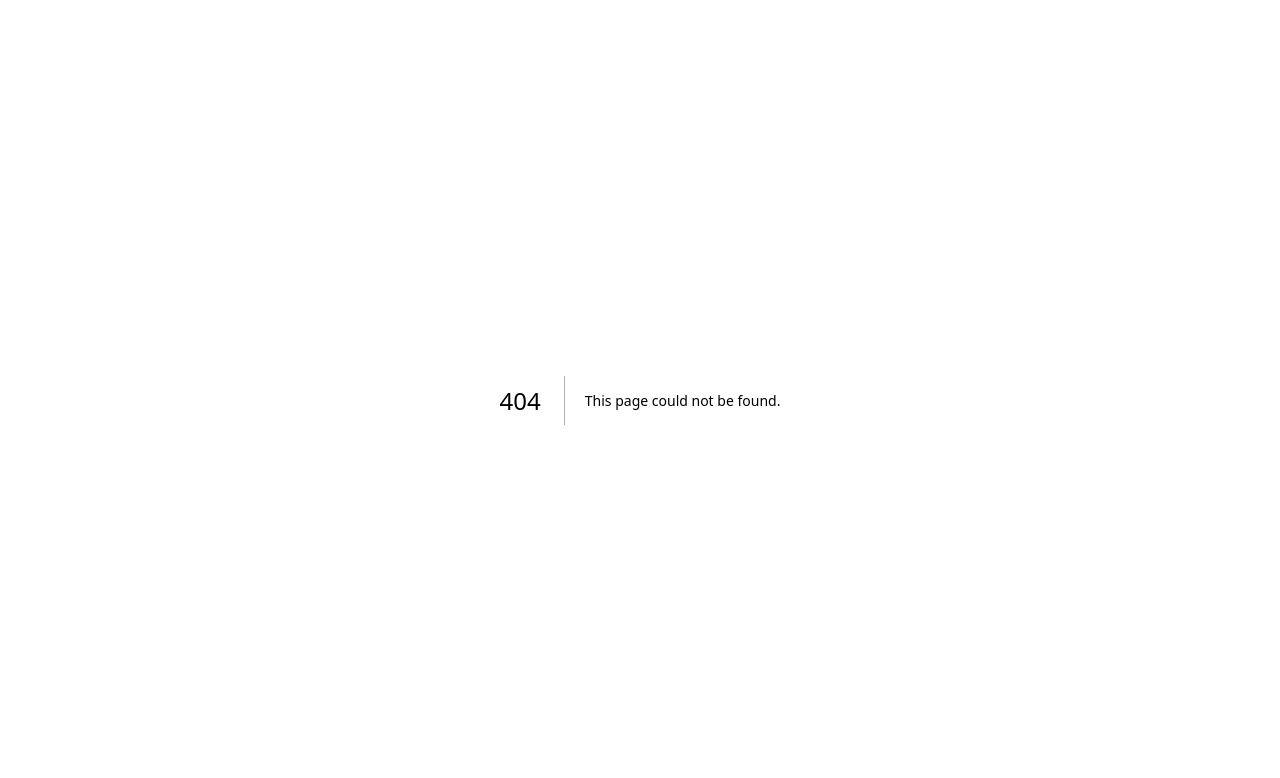
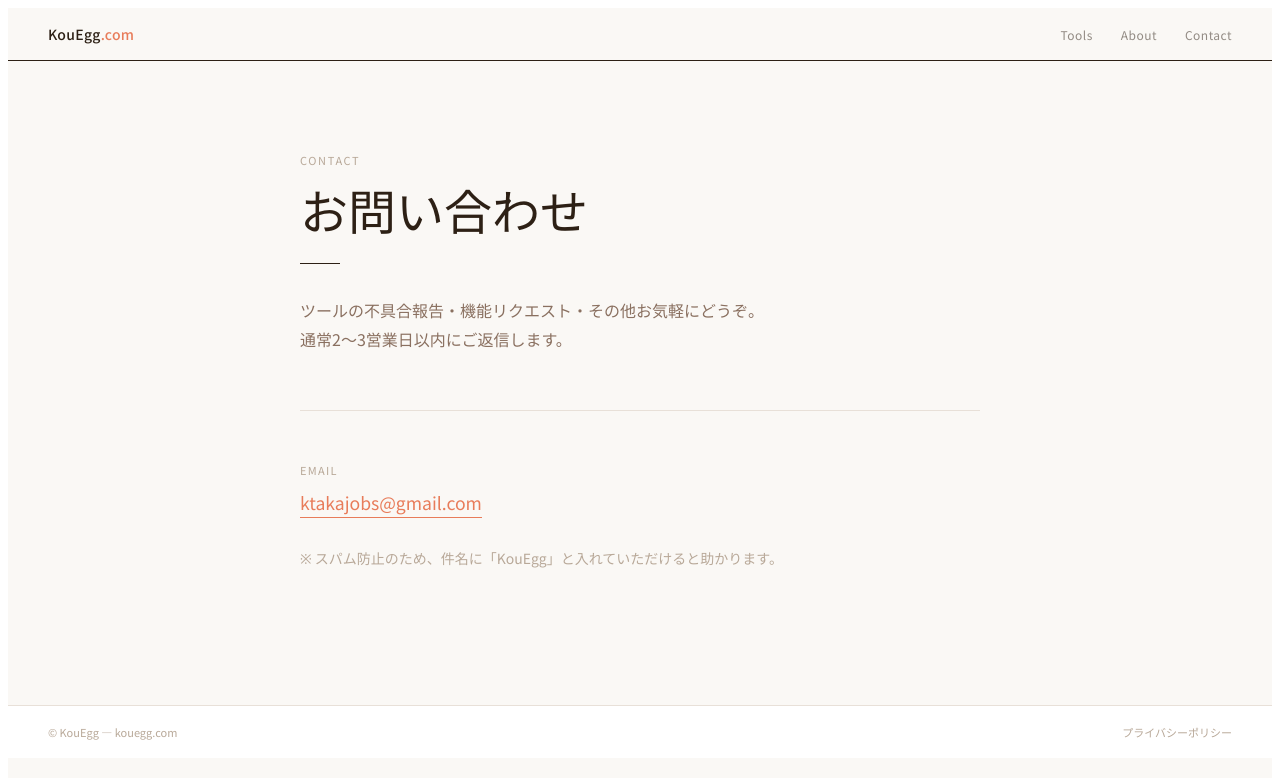
Before and after one commit to KouEgg/csv-to-markdown, a Next.js app: page /contact in a window 1280 px wide. Before the commit this address had no page. Shown: the top 778 px of the page. Built offline with nearby package versions, Linux system fonts and the light colour scheme.

Commit message:
add Contact page

```diff
--- a/app/components/header.js
+++ b/app/components/header.js
@@ -41,6 +41,15 @@ export default function Header() {
         }}>
           About
         </Link>
+        <Link href="/contact" style={{
+          fontSize: "12px",
+          color: COLORS.textPrimary,
+          textDecoration: "none",
+          letterSpacing: "0.04em",
+          opacity: 0.5,
+        }}>
+          Contact
+        </Link>
       </nav>
     </header>
   );
--- /dev/null
+++ b/app/contact/page.js
@@ -0,0 +1,50 @@
+import { COLORS, FONTS } from "../lib/theme";
+import Header from "../components/header";
+import Footer from "../components/footer";
+
+export const metadata = {
+  title: "Contact | KouEgg",
+  description: "KouEgg へのお問い合わせはこちらからどうぞ。",
+  alternates: {
+    canonical: "https://www.kouegg.com/contact",
+  },
+};
+
+export default function ContactPage() {
+  return (
+    <div style={{ minHeight: "100vh", background: COLORS.bg, fontFamily: FONTS.sans, color: COLORS.textPrimary }}>
+      <Header />
+      <main style={{ maxWidth: "680px", margin: "0 auto", padding: "80px 24px 120px" }}>
+
+        <div style={{ marginBottom: "56px" }}>
+          <p style={{ fontSize: "11px", letterSpacing: "0.15em", textTransform: "uppercase", color: COLORS.textMuted, marginBottom: "16px" }}>
+            Contact
+          </p>
+          <h1 style={{ fontFamily: "'Instrument Serif', Georgia, serif", fontSize: "clamp(2rem, 5vw, 3rem)", fontWeight: "400", lineHeight: "1.15", margin: "0 0 24px", color: COLORS.textPrimary }}>
+            お問い合わせ
+          </h1>
+          <div style={{ width: "40px", height: "1px", background: COLORS.textPrimary, marginBottom: "32px" }} />
+          <p style={{ fontSize: "1rem", lineHeight: "1.8", color: COLORS.textSecondary, margin: 0 }}>
+            ツールの不具合報告・機能リクエスト・その他お気軽にどうぞ。
+            <br />
+            通常2〜3営業日以内にご返信します。
+          </p>
+        </div>
+
+        <div style={{ borderTop: `1px solid ${COLORS.border}`, paddingTop: "40px" }}>
+          <p style={{ fontSize: "11px", letterSpacing: "0.12em", textTransform: "uppercase", color: COLORS.textMuted, marginBottom: "12px" }}>
+            Email
+          </p>
+          <a href="mailto:ktakajobs@gmail.com" style={{ fontSize: "1.1rem", color: COLORS.accent, textDecoration: "none", borderBottom: `1px solid ${COLORS.accent}`, paddingBottom: "2px" }}>
+            ktakajobs@gmail.com
+          </a>
+          <p style={{ marginTop: "32px", fontSize: "0.875rem", color: COLORS.textMuted, lineHeight: "1.7" }}>
+            ※ スパム防止のため、件名に「KouEgg」と入れていただけると助かります。
+          </p>
+        </div>
+
+      </main>
+      <Footer />
+    </div>
+  );
+}
--- a/app/sitemap.js
+++ b/app/sitemap.js
@@ -1,23 +1,27 @@
+// app/sitemap.js
 export default function sitemap() {
   const baseUrl = "https://www.kouegg.com";
 
   const routes = [
-    "",
-    "/csv-to-markdown",
-    "/markdown-to-csv",
-    "/csv-to-json",
-    "/json-to-csv",
-    "/csv-to-excel",
-    "/excel-to-csv",
-    "/csv-to-html",
-    "/json-formatter",
-    "/privacy",
+    { path: "",                  priority: 1.0, freq: "weekly"  },
+    { path: "/tools",            priority: 0.8, freq: "monthly" },
+    { path: "/csv-to-markdown",  priority: 0.8, freq: "monthly" },
+    { path: "/markdown-to-csv",  priority: 0.8, freq: "monthly" },
+    { path: "/csv-to-json",      priority: 0.8, freq: "monthly" },
+    { path: "/json-to-csv",      priority: 0.8, freq: "monthly" },
+    { path: "/csv-to-excel",     priority: 0.8, freq: "monthly" },
+    { path: "/excel-to-csv",     priority: 0.8, freq: "monthly" },
+    { path: "/csv-to-html",      priority: 0.8, freq: "monthly" },
+    { path: "/json-formatter",   priority: 0.8, freq: "monthly" },
+    { path: "/about",            priority: 0.5, freq: "yearly"  },
+    { path: "/contact",          priority: 0.5, freq: "yearly"  },
+    { path: "/privacy",          priority: 0.3, freq: "yearly"  },
   ];
 
-  return routes.map((route) => ({
-    url: `${baseUrl}${route}`,
+  return routes.map(({ path, priority, freq }) => ({
+    url: `${baseUrl}${path}`,
     lastModified: new Date(),
-    changeFrequency: route === "" ? "weekly" : "monthly",
-    priority: route === "" ? 1.0 : 0.8,
+    changeFrequency: freq,
+    priority,
   }));
 }
```
